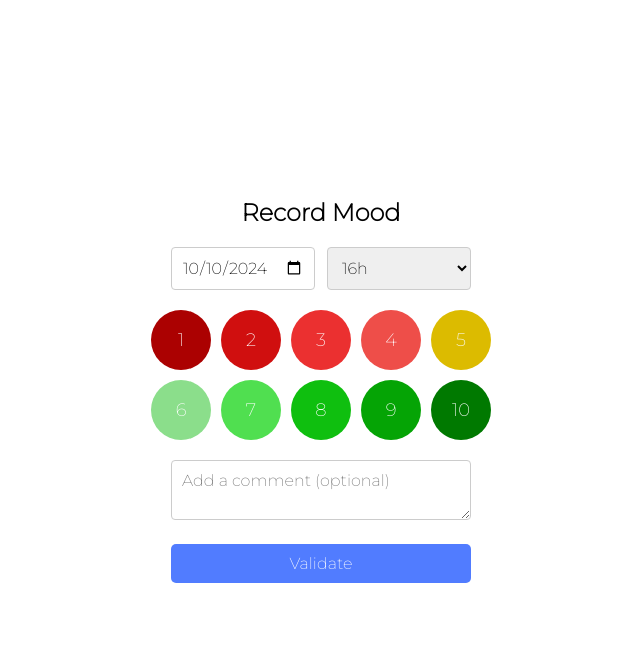
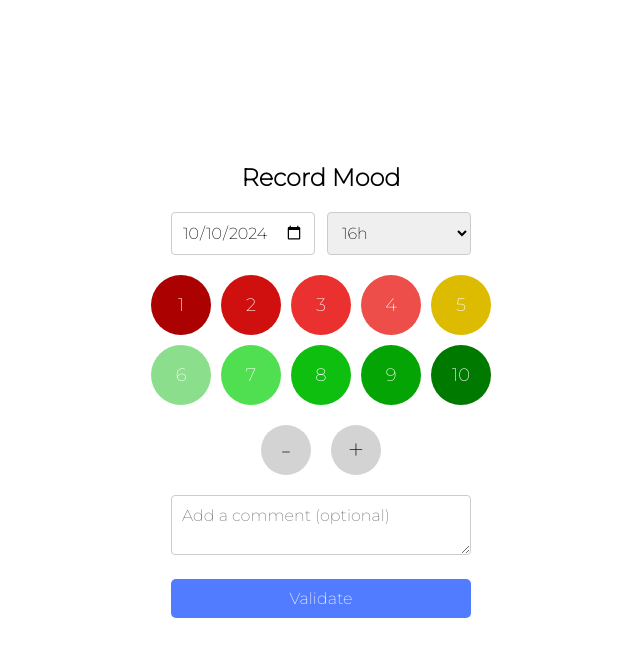
Before and after one commit to louisguichard/life-pulse, a Flask app: page /mood in a window 1280 px wide. Shown: the top 657 px of the page, without its empty margins (319-959 px from the left). Run offline with Flask 3, Linux system fonts and the light colour scheme.

Commit message:
feat: add - and + mood options

```diff
--- a/templates/mood.html
+++ b/templates/mood.html
@@ -41,7 +41,11 @@
         display: flex;
         justify-content: center;
         align-items: center;
-        transition: transform 0.2s;
+        transition: transform 0.2s, box-shadow 0.2s;
+    }
+    .mood-button.selected {
+        transform: scale(1.1);
+        box-shadow: 0 0 10px rgba(0,0,0,0.3);
     }
     .mood-buttons input[type="radio"]:checked + label {
         transform: scale(1.1);
@@ -77,21 +81,138 @@
             display: none;
         }
     }
+
+    /* Modifier buttons styles */
+    .modifier-buttons {
+        display: flex;
+        justify-content: center;
+        gap: 20px;
+    }
+    .modifier-button {
+        width: 50px;
+        height: 50px;
+        border: none;
+        background-color: #d3d3d3; /* Light grey */
+        color: #333;
+        font-size: 30px;
+        border-radius: 50%;
+        cursor: pointer;
+        transition: transform 0.2s, background-color 0.2s;
+        display: flex; /* Added */
+        justify-content: center; /* Added */
+        align-items: center; /* Added */
+    }
+    .modifier-button:hover {
+        background-color: #a9a9a9; /* Darker grey on hover */
+    }
+    .modifier-button.active {
+        background-color: #a9a9a9; /* Darker grey when active */
+        transform: scale(1.1);
+    }
 {% endblock %}
 
 {% block form_content %}
+    <form method="POST" action="{{ url_for('mood') }}">
         <div class="mood-buttons">
             {% for i in range(1, 11) %}
-            <input type="radio" id="mood{{ i }}" name="mood" value="{{ i }}" required>
+                <input type="radio" id="mood{{ i }}" name="mood" value="{{ i }}">
                 <label for="mood{{ i }}" class="mood-button mood-{{ i }}">
                     {{ i }}
                 </label>
             {% endfor %}
         </div>
 
+        <div class="modifier-buttons">
+            <button type="button" class="modifier-button" id="modifier-minus">-</button>
+            <button type="button" class="modifier-button" id="modifier-plus">+</button>
+        </div>
+
+        <!-- Hidden input to store the modifier -->
+        <input type="hidden" name="mood_modifier" id="mood_modifier" value="">
+
         <div class="comment-section">
             <textarea name="comment" placeholder="Add a comment (optional)" value="{{ comment }}"></textarea>
         </div>
 
         <button type="submit">Validate</button>
+    </form>
+
+    <script>
+        document.addEventListener('DOMContentLoaded', function() {
+            const moodButtons = document.querySelectorAll('.mood-button');
+            let selectedMood = null;
+
+            moodButtons.forEach(button => {
+                button.addEventListener('click', function(event) {
+                    event.preventDefault(); // Prevent default radio button behavior
+
+                    if (selectedMood === this) {
+                        // Deselect if clicking the same button
+                        this.classList.remove('selected');
+                        this.previousElementSibling.checked = false;
+                        selectedMood = null;
+                    } else {
+                        // Deselect previous selection
+                        if (selectedMood) {
+                            selectedMood.classList.remove('selected');
+                            selectedMood.previousElementSibling.checked = false;
+                        }
+
+                        // Select new button
+                        this.classList.add('selected');
+                        this.previousElementSibling.checked = true;
+                        selectedMood = this;
+                    }
+                });
+            });
+
+            const modifierMinus = document.getElementById('modifier-minus');
+            const modifierPlus = document.getElementById('modifier-plus');
+            const moodModifierInput = document.getElementById('mood_modifier');
+            const modifierButtons = document.querySelectorAll('.modifier-button');
+
+            let currentModifier = '';
+
+            function updateModifier(modifier) {
+                if (currentModifier === modifier) {
+                    currentModifier = '';
+                } else {
+                    currentModifier = modifier;
+                }
+                moodModifierInput.value = currentModifier;
+
+                modifierButtons.forEach(button => {
+                    button.classList.remove('active');
+                });
+                if (currentModifier) {
+                    if (currentModifier === '+') {
+                        modifierPlus.classList.add('active');
+                    } else if (currentModifier === '-') {
+                        modifierMinus.classList.add('active');
+                    }
+                }
+            }
+
+            modifierMinus.addEventListener('click', function() {
+                updateModifier('-');
+            });
+
+            modifierPlus.addEventListener('click', function() {
+                updateModifier('+');
+            });
+
+            const form = document.querySelector('form');
+            form.addEventListener('submit', function(event) {
+                if (!selectedMood) {
+                    event.preventDefault(); // Prevent form submission if no mood is selected
+                    alert('Please select a mood before submitting.');
+                } else {
+                    const moodValue = selectedMood.previousElementSibling.value;
+                    if (currentModifier) {
+                        selectedMood.previousElementSibling.value = moodValue + currentModifier;
+                    }
+                }
+            });
+        });
+    </script>
 {% endblock %}
```
Lines whose indentation alone changed are shown as unchanged.
